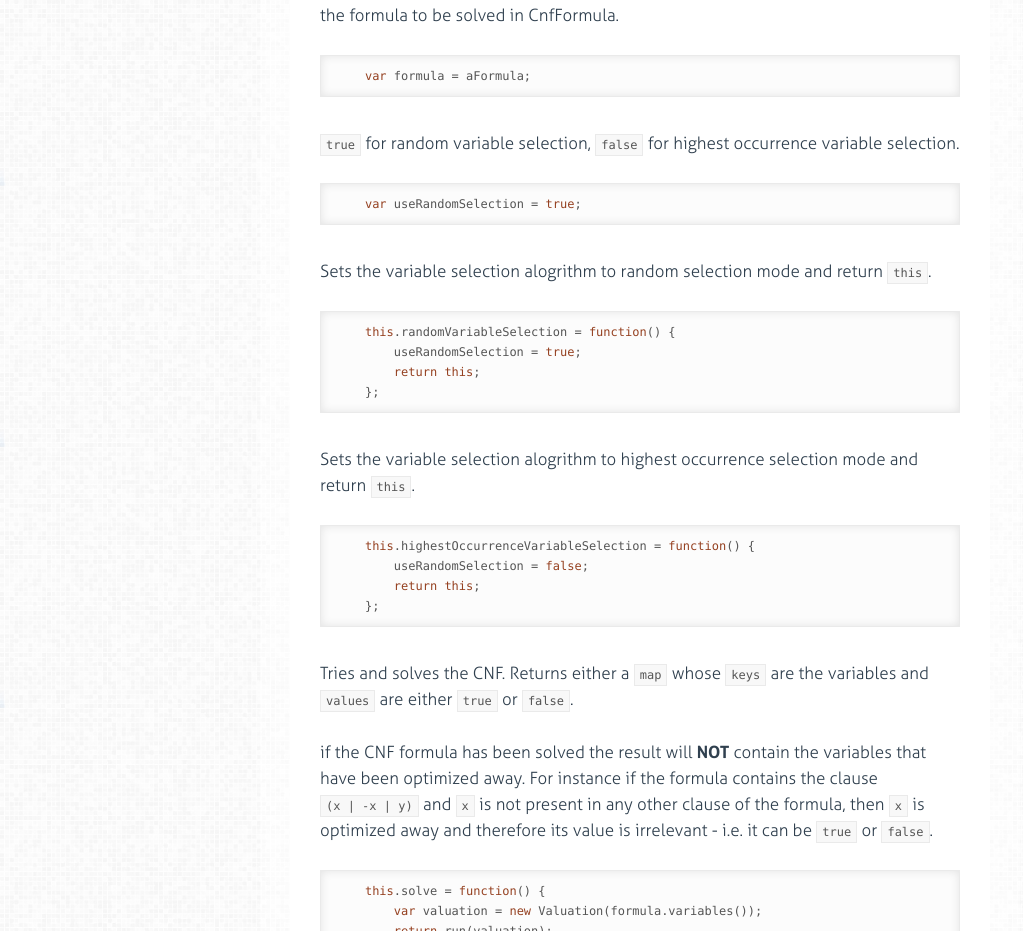
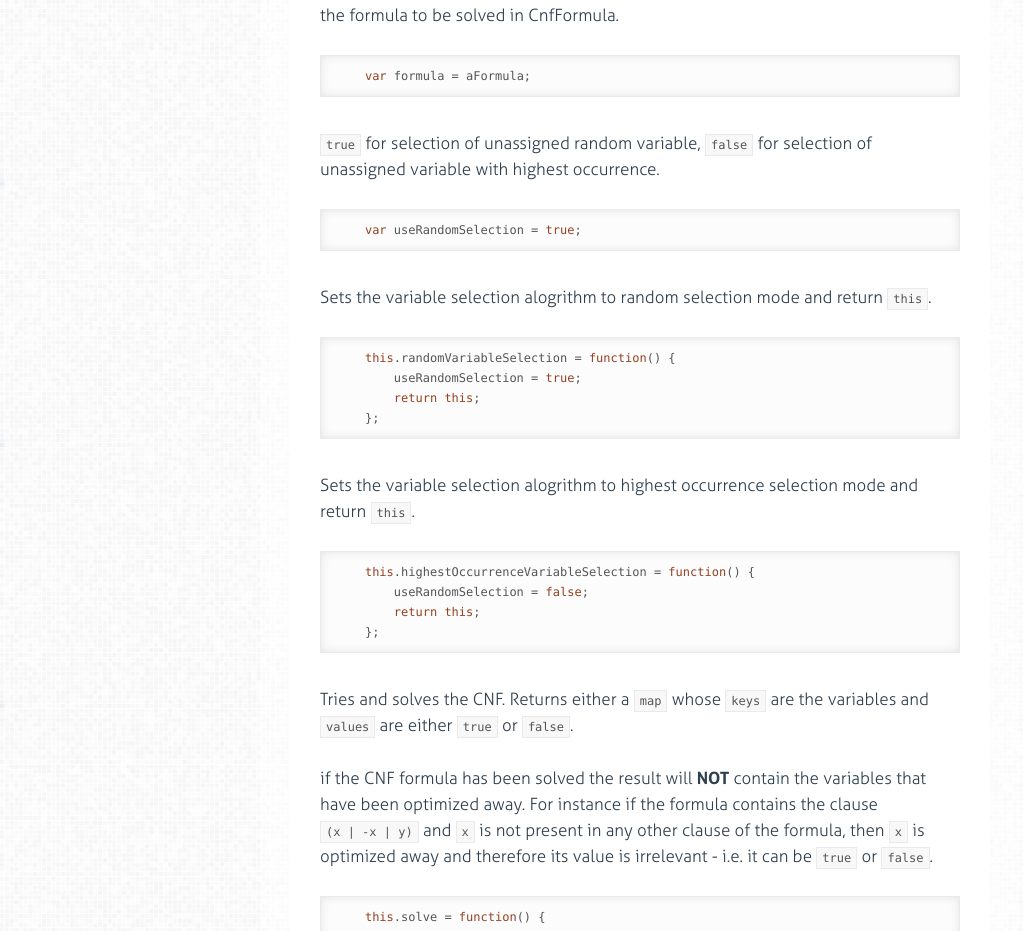
Before and after one commit to ofmooseandmen/dpll, a website: page doc/Solver.html in a window 1280 px wide. Shown: the part 1120-2051 px from the top of the page, without its empty margins (0-1023 px from the left). Drawn offline with Linux system fonts and the light colour scheme.

Commit message:
Fixed documentation

```diff
--- a/doc/Solver.html
+++ b/doc/Solver.html
@@ -127,7 +127,7 @@ algorithm.</p>
 
 
 
-        <p><code>true</code> for random variable selection, <code>false</code> for highest occurrence variable selection.</p>
+        <p><code>true</code> for selection of unassigned random variable, <code>false</code> for selection of unassigned variable with highest occurrence.</p>
 
 
           <div class='highlight'><pre>    <span class="keyword">var</span> useRandomSelection = <span class="literal">true</span>;</pre></div>
--- a/src/Solver.js
+++ b/src/Solver.js
@@ -36,7 +36,9 @@ function Solver(aFormula) {
     // the formula to be solved in CnfFormula.
     var formula = aFormula;
 
-    // `true` for random variable selection, `false` for highest occurrence variable selection.
+	//
+	// `true` for selection of unassigned random variable, `false` for selection of unassigned variable with highest occurrence.
+	//
     var useRandomSelection = true;
 
     //
```
